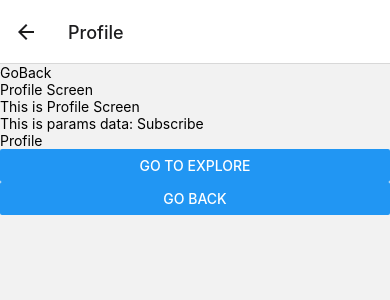
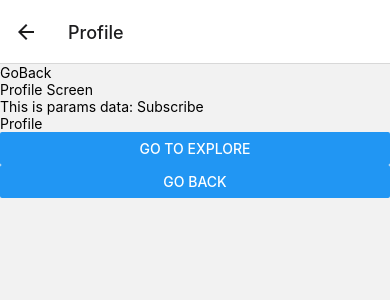
Before and after one commit to kwakyebrilliant/MainApp-mobile, a React Native app: screen / in a window 390 px wide. Both pictures are taken after a click on the button "GO TO PROFILE". Shown: the top 300 px of the page. Built offline with nearby package versions, Linux system fonts and the light colour scheme.

Commit message:
profile updates

```diff
--- a/src/Screens/Profile/Profile.js
+++ b/src/Screens/Profile/Profile.js
@@ -14,7 +14,6 @@ const Profile = ({navigation, route}) => {
     <View style={styles.container}>
       <SafeAreaView>
         <HeaderComp goBack={() => navigation.goBack} text="Profile Screen" />
-        <Text>This is Profile Screen</Text>
         <Text>This is params data: {title}</Text>
         <Text>Profile</Text>
         <Button onPress={goToScreen} title="Go To Explore" />
```
